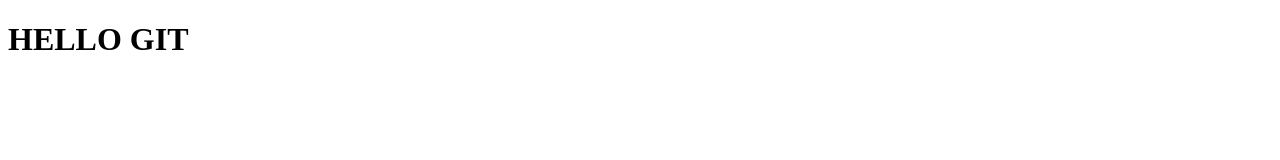
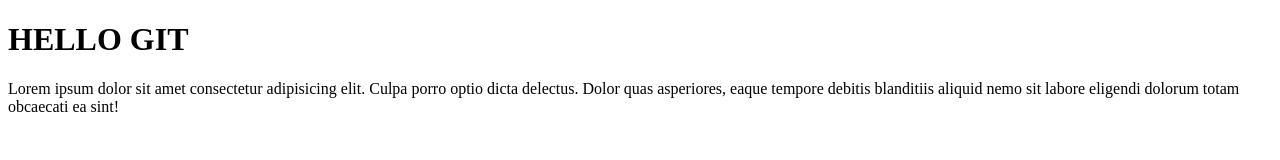
Before and after one commit to Ali-Azimi/WD_414, a plain HTML site: page index.html in a window 1280 px wide. Drawn offline with Linux system fonts and the light colour scheme.

Commit message:
change last commit

```diff
--- a/index.html
+++ b/index.html
@@ -1,11 +1,19 @@
 <!DOCTYPE html>
 <html lang="en">
+
 <head>
     <meta charset="UTF-8">
     <meta name="viewport" content="width=device-width, initial-scale=1.0">
     <title>GIT</title>
+    <link rel="stylesheet" href="./style.css">
 </head>
+
 <body>
     <h1>HELLO GIT</h1>
+    <p>
+        Lorem ipsum dolor sit amet consectetur adipisicing elit. Culpa porro optio dicta delectus. Dolor quas
+        asperiores, eaque tempore debitis blanditiis aliquid nemo sit labore eligendi dolorum totam obcaecati ea sint!
+    </p>
 </body>
+
 </html>
```
Also changed, not shown: git-commands.txt.
